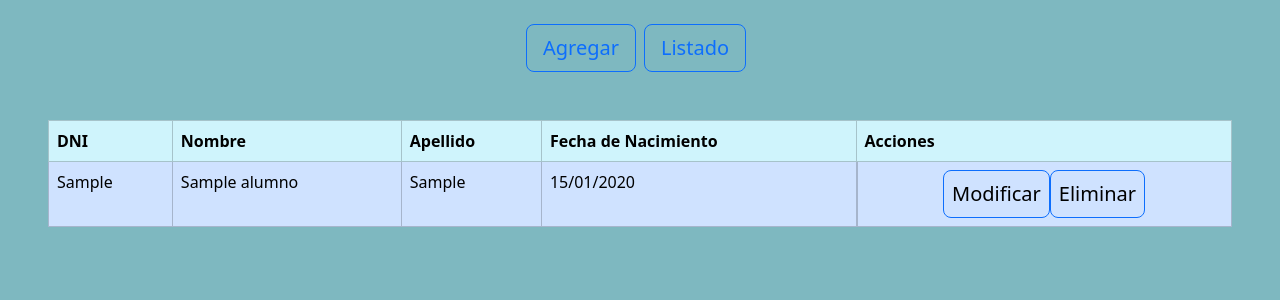
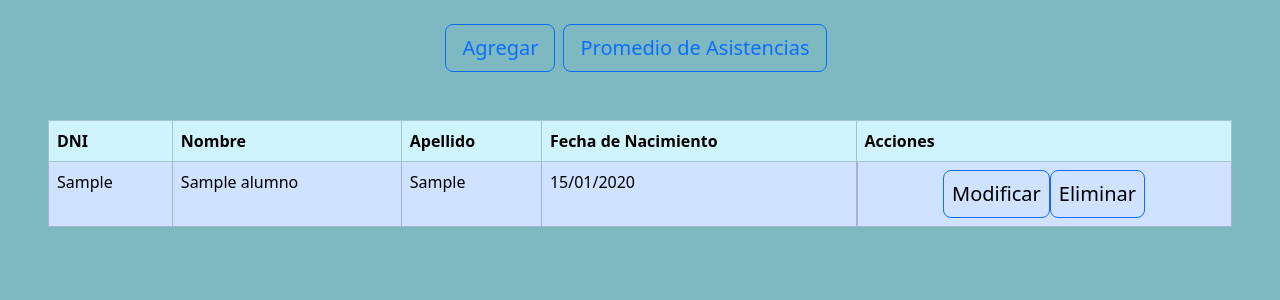
Before and after one commit to Pablo088/p2martinezPablo, a PHP site: page /pagina_alumno.php in a window 1280 px wide. Shown: the part 56-356 px from the top of the page. Run offline with PHP 8.4, Linux system fonts and the light colour scheme; tables that the repository leaves empty hold one stand-in row (values such as "Sample post").

Commit message:
pagina_alumno.php

```diff
--- a/TAD/Alumno/pagina_alumno.php
+++ b/TAD/Alumno/pagina_alumno.php
@@ -26,7 +26,7 @@
     </nav>
     <div class="d-flex justify-content-center">
     <a href="/Alumno/Alta_Alumno/alta_alumno.php"><button class="btn btn-outline-primary btn-lg mt-4 ">Agregar</button></a>
-    <a href="/Alumno/Lista_Asistencias/lista_asistencias.php"><button class="btn btn-outline-primary btn-lg mt-4 mx-2">Listado</button></a>
+    <a href="/Alumno/Lista_Asistencias/lista_asistencias.php"><button class="btn btn-outline-primary btn-lg mt-4 mx-2">Promedio de Asistencias</button></a>
     </div>
     <div class="m-5" style="display: flex; justify-content: center;align-items: center;">
         <table class="table table-bordered table-hover">
```
